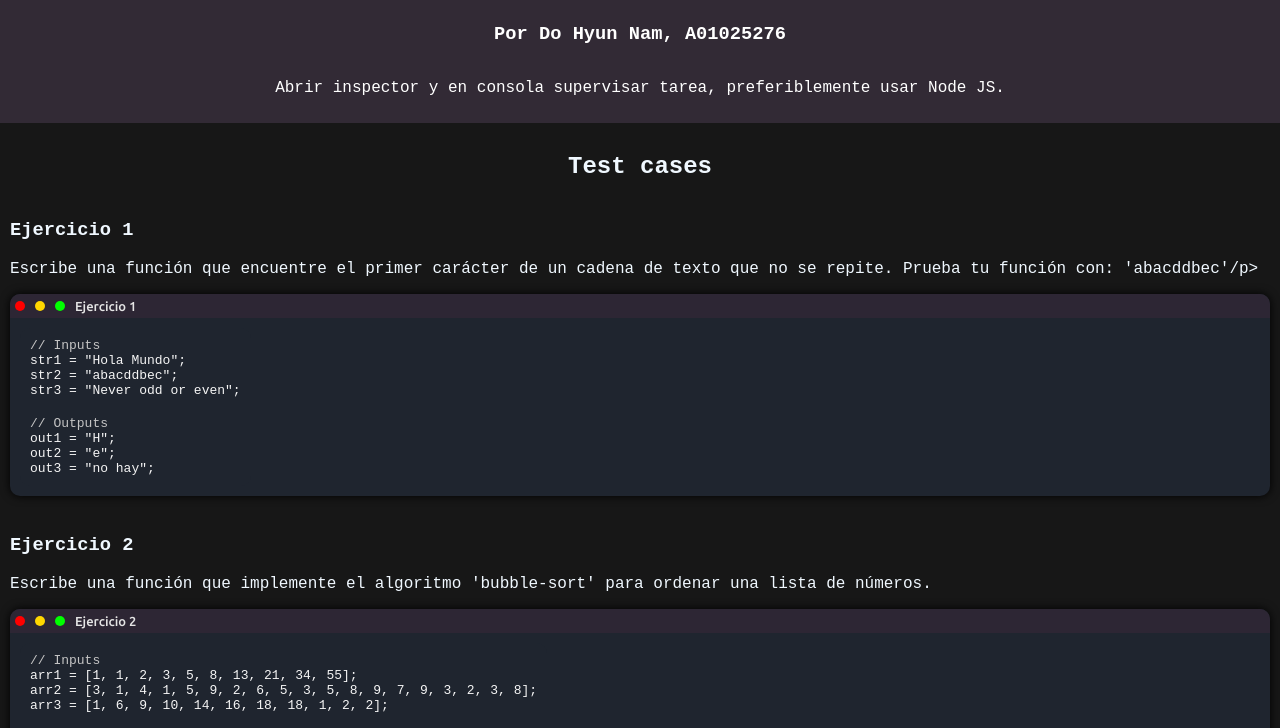
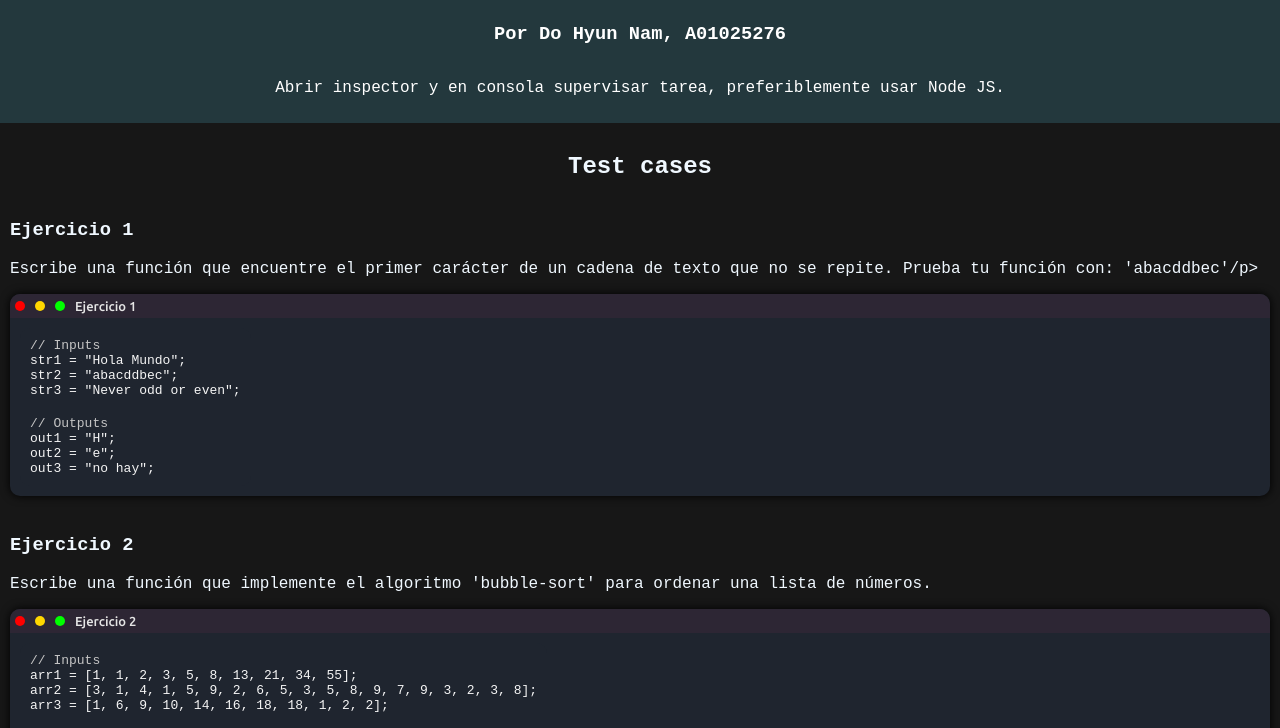
Before and after one commit to catlikeflyer-itc/SoftwareBuilding-TC2005B, a plain HTML site: page Homework/jsHomework1/index.html in a window 1280 px wide. Shown: the part 73-801 px from the top of the page. Drawn offline with Linux system fonts and the light colour scheme.

Commit message:
Changed color

```diff
--- a/Homework/jsHomework1/styles.css
+++ b/Homework/jsHomework1/styles.css
@@ -7,7 +7,7 @@ body {
 }
 
 #header {
-    background-color: #322a35;
+    background-color: #23383d;
     padding: 10px;
     display: flex;
     flex-direction: column;
```
